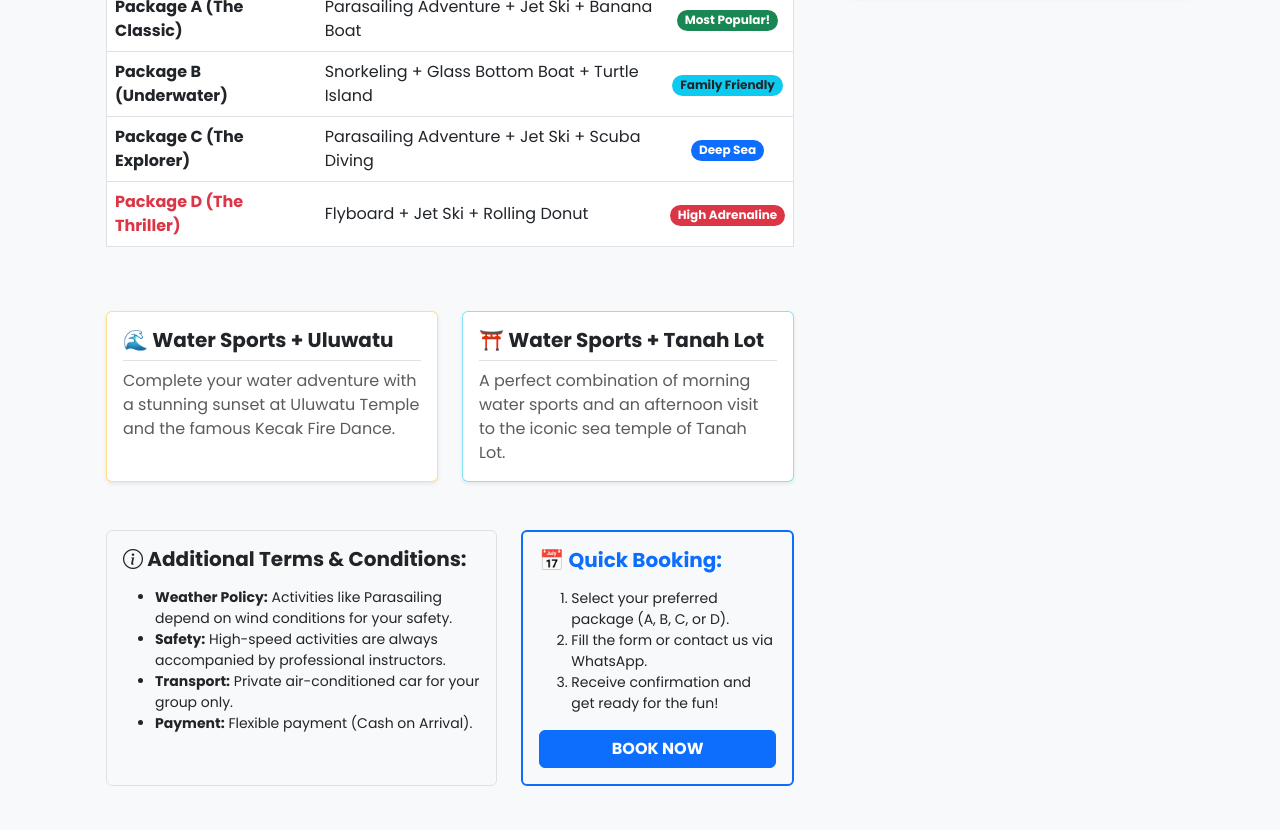
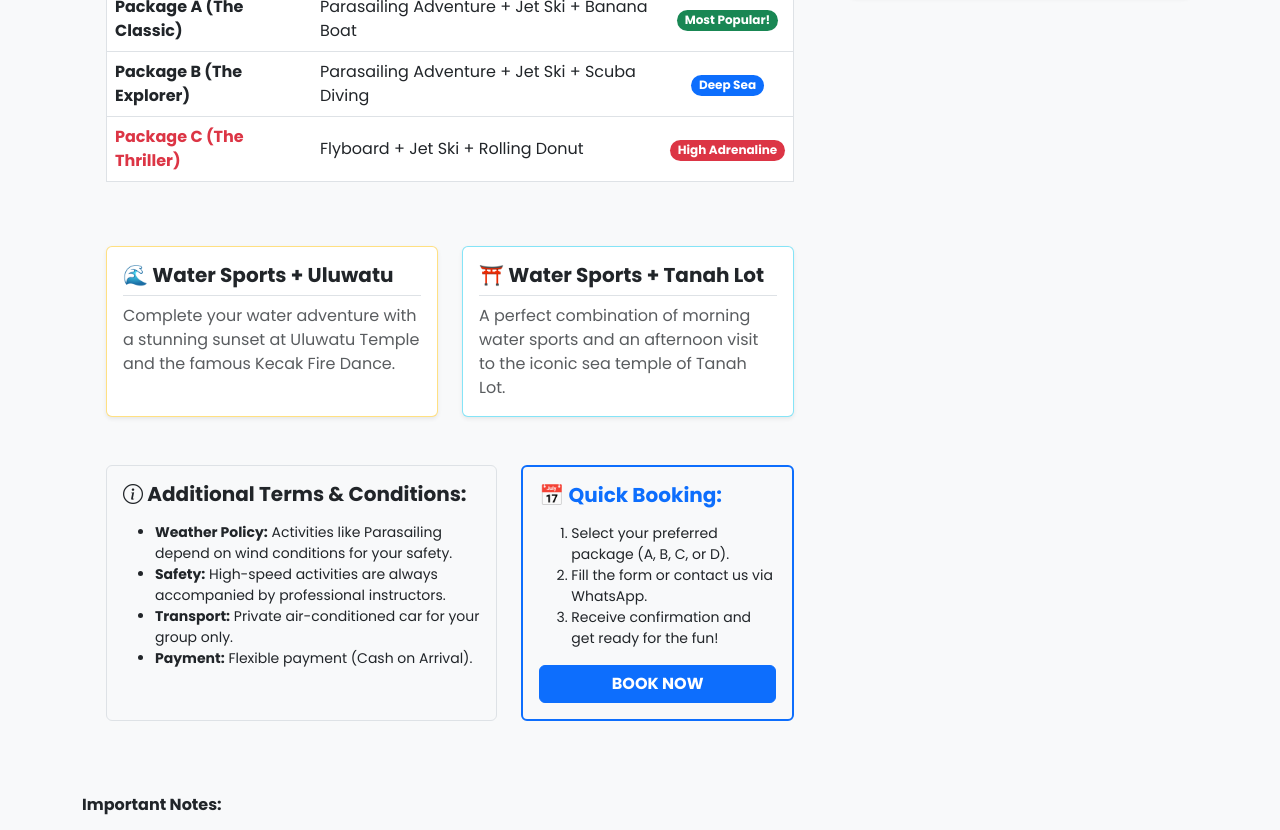
Before and after one commit to Wayan-Goura/funbalitour, a plain HTML site: page baliact/detail4.html in a window 1280 px wide. Shown: the part 2213-3043 px from the top of the page. Drawn offline with nearby package versions, Linux system fonts and the light colour scheme.

Commit message:
Update tour duration, package names, pricing, and SEO metadata for accuracy and clarity

```diff
--- a/baliact/detail4.html
+++ b/baliact/detail4.html
@@ -157,17 +157,12 @@
                                   <td class="text-center"><span class="badge bg-success rounded-pill">Most Popular!</span></td>
                               </tr>
                               <tr>
-                                  <td class="fw-bold">Package B (Underwater)</td>
-                                  <td>Snorkeling + Glass Bottom Boat + Turtle Island</td>
-                                  <td class="text-center"><span class="badge bg-info text-dark rounded-pill">Family Friendly</span></td>
-                              </tr>
-                              <tr>
-                                  <td class="fw-bold">Package C (The Explorer)</td>
+                                  <td class="fw-bold">Package B (The Explorer)</td>
                                   <td>Parasailing Adventure + Jet Ski + Scuba Diving</td>
                                   <td class="text-center"><span class="badge bg-primary rounded-pill">Deep Sea</span></td>
                               </tr>
                               <tr>
-                                  <td class="fw-bold text-danger">Package D (The Thriller)</td>
+                                  <td class="fw-bold text-danger">Package C (The Thriller)</td>
                                   <td>Flyboard + Jet Ski + Rolling Donut</td>
                                   <td class="text-center"><span class="badge bg-danger rounded-pill">High Adrenaline</span></td>
                               </tr>
```
Also changed, not shown: baliact/detail3.html (+2 -2 lines), baliact/detail8.html (+1 -1 lines), index.html (+1 -1 lines).
